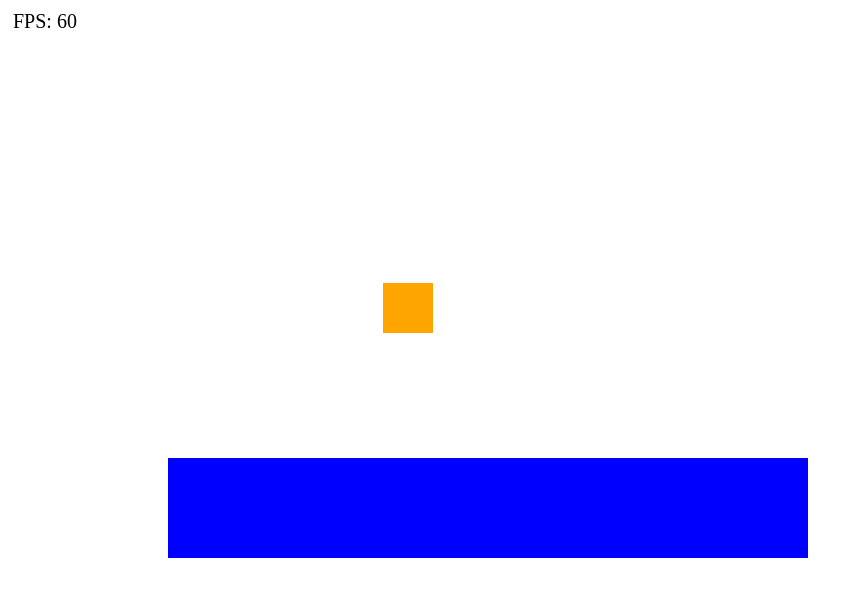
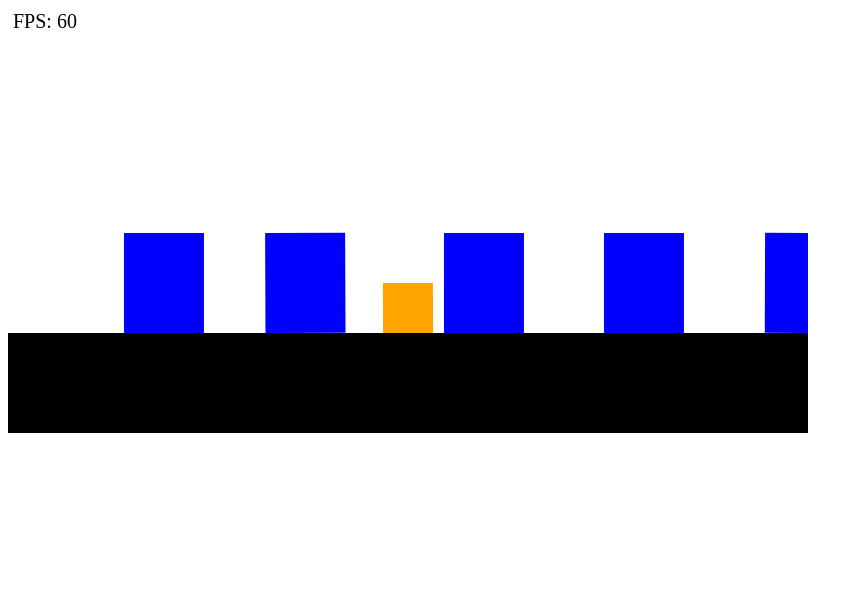
Before and after one commit to sojs-coder/Anvil, a plain HTML site: page demos/demo2.html in a window 1280 px wide. Shown: the whole page, without its empty margins (0-863 px from the left). Drawn offline with Linux system fonts and the light colour scheme.

Commit message:
Update demo2.html

```diff
--- a/demos/demo2.html
+++ b/demos/demo2.html
@@ -20,15 +20,27 @@
     });
 
     // Create and add squares
-    for (let i = 0; i < 10; i++) {
+    for (let i = 0; i < 20; i++) {
       const square = new Polygon({
         points: [[i * 80, 400], [(i + 1) * 80, 400], [(i + 1) * 80, 500], [i * 80, 500]],
         backgroundColor: "#0000FF",
         physicsEnabled: true,
         physicsOptions: { mass: 10 },
       });
+      i++
       physicsScene.addObject(square);
     }
+
+    // create floor
+    const floor = new Polygon({
+      points: [[00,600],[600+1000,600],[600+1000,700],[600,700]],
+      backgroundColor: "black",
+      physicsEnabled: true,
+      physicsOptions: {
+        isStatic: true
+      }
+    });
+    physicsScene.addObject(floor)
 
     // Create player-controlled square
     const playerSquare = new Polygon({
@@ -47,11 +59,11 @@
     const moveRight = new Input("ArrowRight");
 
     moveLeft.on = () => {
-      playerSquare.move([-10, 0]);
+      playerSquare.move([-1, 0]);
     };
 
     moveRight.on = () => {
-      playerSquare.move([10, 0]);
+      playerSquare.move([1, 0]);
     };
 
     moveLeft.activate();
```
